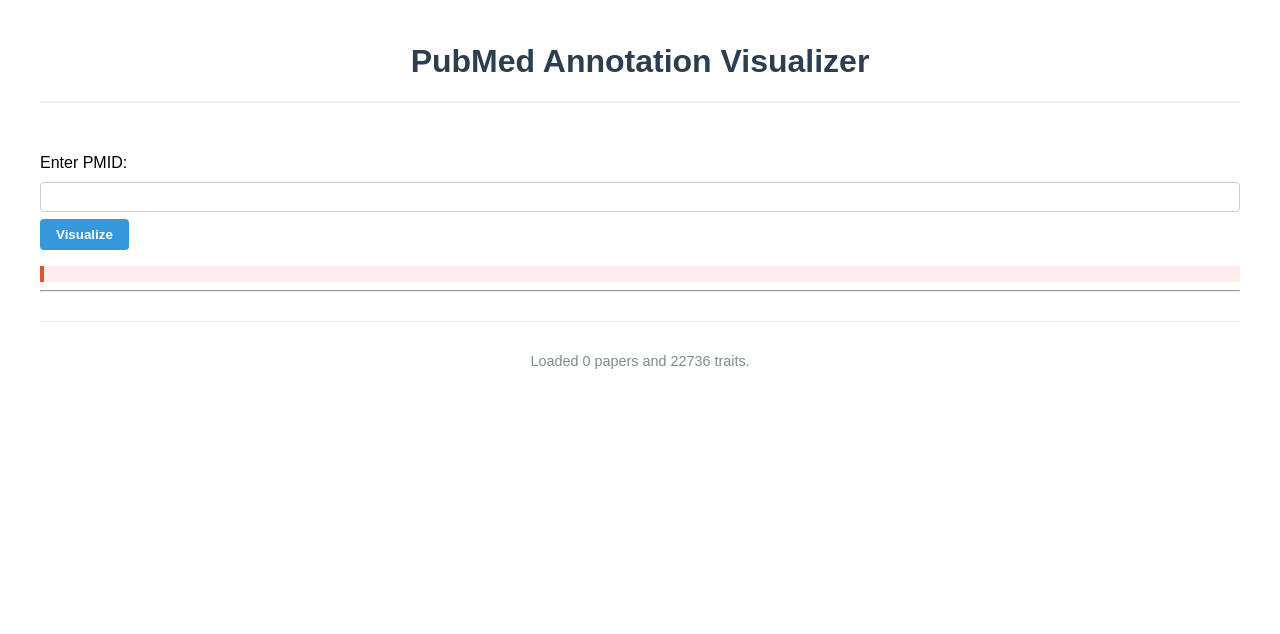
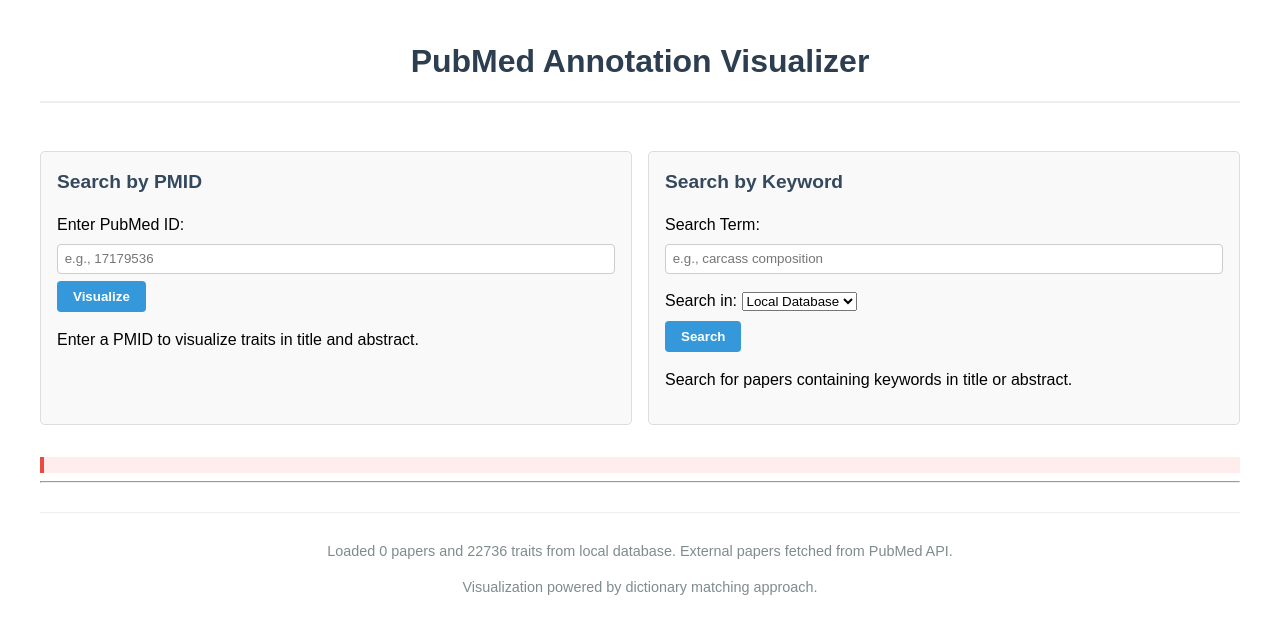
Before and after one commit to itsMustafamr/Trait_viz, a Flask app: page / in a window 1280 px wide. Shown: the top 634 px of the page. Run offline with Flask 3, Linux system fonts and the light colour scheme.

Commit message:
added index files

```diff
--- a/templates/index.html
+++ b/templates/index.html
@@ -3,36 +3,70 @@
 <head>
     <meta charset="UTF-8">
     <meta name="viewport" content="width=device-width, initial-scale=1.0">
-    <title>Annotation Visualizer</title>
+    <title>PubMed Annotation Visualizer</title>
     <link rel="stylesheet" href="{{ url_for('static', filename='style.css') }}">
 </head>
 <body>
     <h1>PubMed Annotation Visualizer</h1>
 
-    <form id="pmid-form">
-        <label for="pmid">Enter PMID:</label>
-        <input type="text" id="pmid" name="pmid" required>
-        <button type="submit">Visualize</button>
-    </form>
+    <div class="form-container">
+        <div class="form-box">
+            <h2>Search by PMID</h2>
+            <form id="pmid-form">
+                <label for="pmid">Enter PubMed ID:</label>
+                <input type="text" id="pmid" name="pmid" placeholder="e.g., 17179536" required>
+                <button type="submit">Visualize</button>
+            </form>
+            <p class="form-note">Enter a PMID to visualize traits in title and abstract.</p>
+        </div>
 
-    <div id="loading" style="display: none;">Loading...</div>
+        <div class="form-box">
+            <h2>Search by Keyword</h2>
+            <form id="search-form">
+                <label for="search-term">Search Term:</label>
+                <input type="text" id="search-term" name="term" placeholder="e.g., carcass composition" required>
+                <div class="search-options">
+                    <label>Search in:</label>
+                    <select id="search-scope" name="scope">
+                        <option value="local">Local Database</option>
+                        <option value="pubmed">PubMed Only</option>
+                        <option value="both">Both Sources</option>
+                    </select>
+                </div>
+                <button type="submit">Search</button>
+            </form>
+            <p class="form-note">Search for papers containing keywords in title or abstract.</p>
+        </div>
+    </div>
+
+    <div id="loading" style="display: none;">Loading... Please wait</div>
     <div id="error-message" style="color: red;"></div>
 
+    <div id="search-results">
+        <h2>Search Results</h2>
+        <!-- Search results will be populated here -->
+    </div>
+
     <div id="results">
-        <h2>Title</h2>
-        <div id="paper-title"></div>
+        <h2>Paper Details</h2>
+        <h3 id="paper-title"></h3>
+        <div id="paper-journal"></div>
+        <div id="paper-source"></div>
+
+        <h4>Title with Trait Annotations</h4>
         <div id="viz-title" class="visualization"></div>
 
-        <h2>Abstract</h2>
+        <h4>Abstract</h4>
         <div id="paper-abstract" style="white-space: pre-wrap;"></div>
+
+        <h4>Abstract with Trait Annotations</h4>
         <div id="viz-abstract" class="visualization"></div>
     </div>
 
     <hr>
     <footer>
-        <p>Loaded {{ num_papers }} papers and {{ num_traits }} traits.</p>
+        <p>Loaded {{ num_papers }} papers and {{ num_traits }} traits from local database. External papers fetched from PubMed API.</p>
+        <p>Visualization powered by dictionary matching approach.</p>
     </footer>
 
     <script src="{{ url_for('static', filename='script.js') }}"></script>
-</body>
-</html>
```
